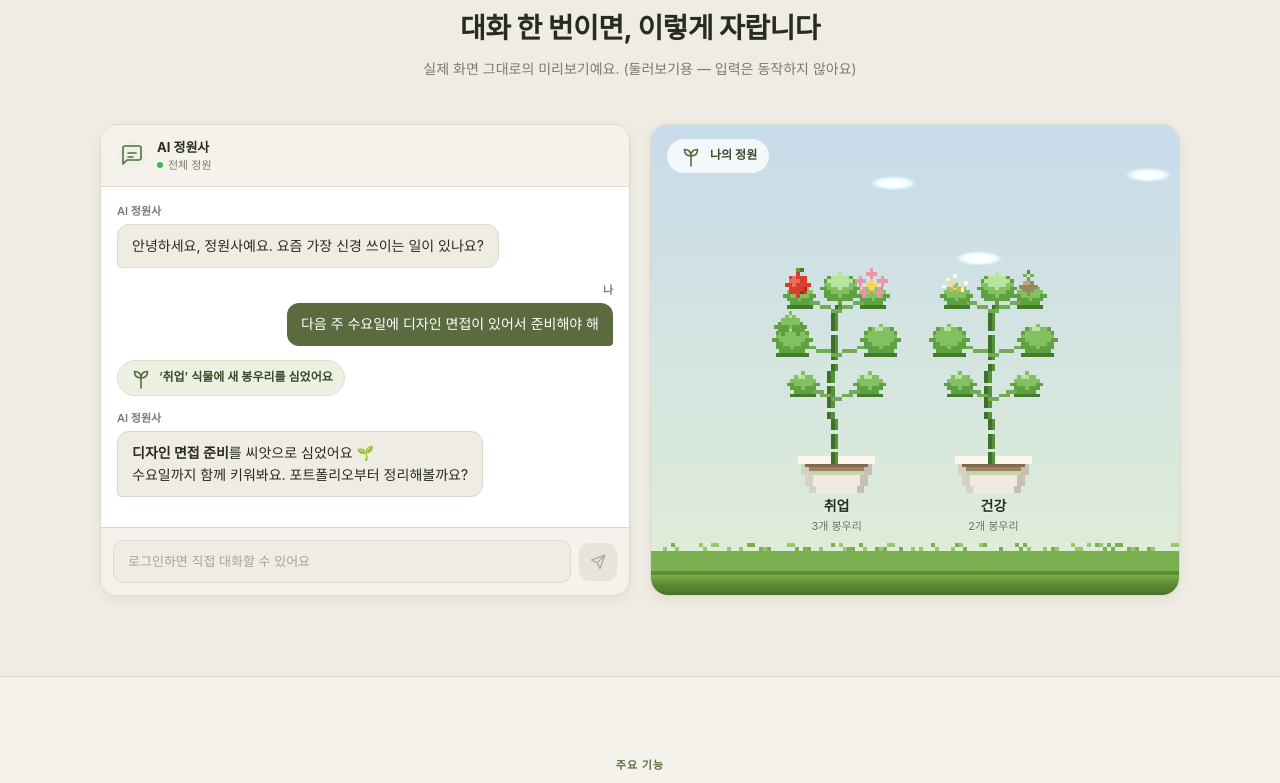
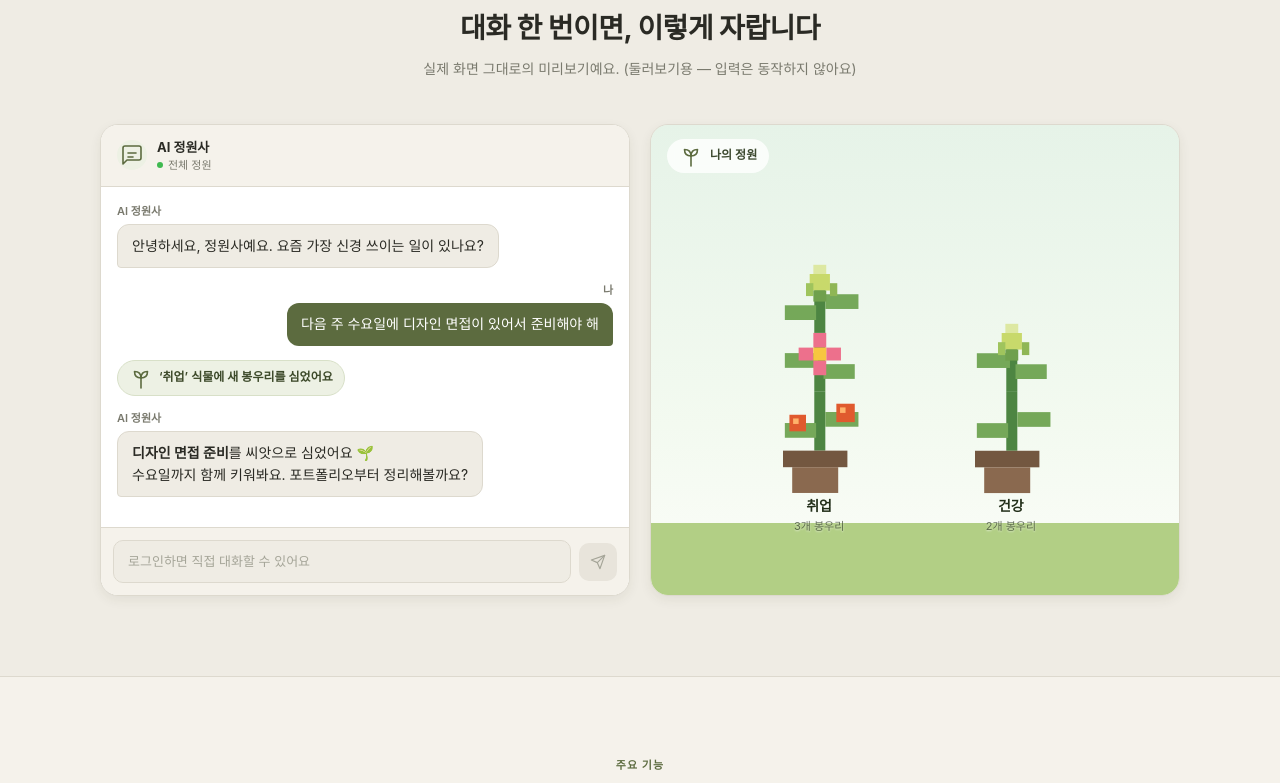
Before and after one commit to studysnack/Plant-Counselor, a Next.js app in the folder frontend/: page / in a window 1280 px wide. Shown: the part 647-1430 px from the top of the page. Built offline with nearby package versions, Linux system fonts and the light colour scheme; no server answers; a web font is replaced by a local one.

Commit message:
fix: UI의 자잘한 버그 수정, main cors 문제 수정

```diff
--- a/frontend/app/(app)/plants/page.tsx
+++ b/frontend/app/(app)/plants/page.tsx
@@ -1,6 +1,6 @@
 "use client";
 
-import { useMemo, useState, useRef, useEffect, useCallback } from "react";
+import { useMemo, useState, useRef, useEffect, useCallback, useSyncExternalStore } from "react";
 import { useQuery } from "@tanstack/react-query";
 import { useRouter } from "next/navigation";
 import { listPlants, Plant } from "@/lib/api/plants";
@@ -17,22 +17,20 @@ const PLANT_W = 178;
 const POT_H = 46;
 const LAYER_H = 64;
 const BOARD_MIN_W = 1800;
-const BOARD_MIN_H = 1580;
-const GRASS_TUFTS = Array.from({ length: 42 }, (_, index) => ({
-  left: 28 + index * 72,
-  top: 736 + (index % 3) * 8,
-  height: 18 + (index % 5) * 5,
-  color: index % 2 === 0 ? "#D7E8B2" : "#8BB463",
-}));
-const GROUND_SHADOWS = Array.from({ length: 13 }, (_, index) => ({
-  left: 76 + index * 226,
-  top: 912 + (index % 3) * 18,
-}));
+const BOARD_MIN_H = 1160;
+const GARDEN_BASELINE = 696;
+const VIEWPORT_GROUND_ROOM = 240;
+const FOREGROUND_GRASS_H = 120;
 
 const PIXEL = {
   stem: "#4D8542",
   leaf: "#75A859",
   leafLight: "#9CCB8C",
+  budUpper: "#C8D96B",
+  budTip: "#DDE8A2",
+  budSepalLeft: "#9FC45D",
+  budSepalRight: "#8FB655",
+  budSepalCenter: "#6FA04D",
   potLip: "#735740",
   potBody: "#8A694F",
   flower: "#ED708C",
@@ -43,7 +41,6 @@ const PIXEL = {
   rotBruise: "#2E1F14",
   wiltStem: "#7A6D55",
   wiltLeaf: "#A5946D",
-  harvest: "#E6B94E",
 };
 
 function Pixel({ x, y, w, h, color, radius = 0 }: {
@@ -64,9 +61,12 @@ function GrowthLayer({ bud, index }: { bud: Bud; index: number }) {
       <Pixel x={flip ? 94 : 52} y={34} w={34} h={16} color={leaf} />
       <Pixel x={flip ? 52 : 96} y={22} w={36} h={16} color={leaf} />
 
-      {status === "bud" && <>
-        <Pixel x={78} y={3} w={24} h={18} color={PIXEL.leafLight} />
-        <Pixel x={82} y={0} w={16} h={10} color={PIXEL.leaf} />
+      {(status === "seed" || status === "bud") && <>
+        <Pixel x={79} y={0} w={22} h={18} color={PIXEL.budUpper} />
+        <Pixel x={83} y={-10} w={14} h={10} color={PIXEL.budTip} />
+        <Pixel x={75} y={10} w={8} h={14} color={PIXEL.budSepalLeft} />
+        <Pixel x={101} y={10} w={8} h={14} color={PIXEL.budSepalRight} />
+        <Pixel x={83} y={18} w={14} h={12} color={PIXEL.budSepalCenter} />
       </>}
       {status === "flower" && <>
         <Pixel x={83} y={0} w={14} h={16} color={PIXEL.flower} />
@@ -90,8 +90,6 @@ function GrowthLayer({ bud, index }: { bud: Bud; index: number }) {
         <Pixel x={92} y={2} w={24} h={10} color={PIXEL.wiltLeaf} />
         <Pixel x={108} y={10} w={10} h={20} color={PIXEL.wiltStem} />
       </>}
-      {status === "harvested" && <Pixel x={102} y={15} w={18} h={18} color={PIXEL.harvest} />}
-      {status === "seed" && <Pixel x={79} y={4} w={22} h={14} color={PIXEL.leafLight} />}
     </div>
   );
 }
@@ -100,7 +98,7 @@ function PixelPlant({ buds }: { buds: Bud[] }) {
   return (
     <div style={{ position: "relative", width: PLANT_W, height: POT_H + Math.max(1, buds.length) * LAYER_H, imageRendering: "pixelated" }}>
       {buds.map((bud, index) => <GrowthLayer key={bud.id} bud={bud} index={index} />)}
-      {buds.length === 0 && <GrowthLayer bud={{ id: "empty", plant_id: "", title: "새싹", detail: "", type: "concern", status: "seed", progress: 0, deadline: null, last_progress_at: null, disappeared_at: null, created_at: "" }} index={0} />}
+      {buds.length === 0 && <GrowthLayer bud={{ id: "empty", plant_id: "", title: "새싹", detail: "", type: "concern", status: "harvested", progress: 0, deadline: null, last_progress_at: null, disappeared_at: null, created_at: "" }} index={0} />}
       <Pixel x={50} y={POT_H + Math.max(1, buds.length) * LAYER_H - POT_H} w={70} h={18} color={PIXEL.potLip} />
       <Pixel x={60} y={POT_H + Math.max(1, buds.length) * LAYER_H - 28} w={50} h={28} color={PIXEL.potBody} />
     </div>
@@ -195,6 +193,8 @@ function GardenPlant({ plant, buds, selected, onSelect, onDetail, onChat }: {
 
 type ViewMode = "garden" | "list";
 
+const subscribeHydration = () => () => {};
+
 function ViewToggle({ current, onChange }: { current: ViewMode; onChange: (m: ViewMode) => void }) {
   return (
     <div style={{ display: "inline-flex", padding: 2, background: "var(--bg-subtle)", border: "1px solid var(--border)", borderRadius: "var(--r-md)" }}>
@@ -215,13 +215,16 @@ export default function PlantsPage() {
   const router = useRouter();
   const { openWith, scope } = useChatStore();
   const { accessToken } = useAuthStore();
+  const hydrated = useSyncExternalStore(subscribeHydration, () => true, () => false);
   const [view, setView] = useState<ViewMode>("garden");
   const [query, setQuery] = useState("");
   const [selectedIdx, setSelectedIdx] = useState(0);
   const scrollRef = useRef<HTMLDivElement>(null);
 
-  const { data: plantsRes, isLoading } = useQuery({ queryKey: QK.plants(), queryFn: () => listPlants(), enabled: !!accessToken });
-  const { data: budsRes }              = useQuery({ queryKey: QK.buds(),   queryFn: () => listBuds(),   enabled: !!accessToken });
+  const queryEnabled = hydrated && !!accessToken;
+  const { data: plantsRes, isLoading } = useQuery({ queryKey: QK.plants(), queryFn: () => listPlants(), enabled: queryEnabled });
+  const { data: budsRes }              = useQuery({ queryKey: QK.buds(),   queryFn: () => listBuds(),   enabled: queryEnabled });
+  const showLoading = !queryEnabled || isLoading;
 
   const plants = useMemo(() => plantsRes?.ok ? plantsRes.data.items : [], [plantsRes]);
   const allBuds = useMemo(() => budsRes?.ok ? budsRes.data.items : [], [budsRes]);
@@ -231,17 +234,33 @@ export default function PlantsPage() {
     return m;
   }, [allBuds]);
 
+  const orderedPlants = useMemo(
+    () => [...plants].sort((a, b) => a.created_at.localeCompare(b.created_at)),
+    [plants],
+  );
   const filtered = useMemo(() => {
     const q = query.trim().toLowerCase();
-    return q ? plants.filter(p => p.name.toLowerCase().includes(q) || p.description.toLowerCase().includes(q)) : [...plants];
-  }, [plants, query]);
+    return q ? orderedPlants.filter(p => p.name.toLowerCase().includes(q) || p.description.toLowerCase().includes(q)) : orderedPlants;
+  }, [orderedPlants, query]);
 
   const activeCount = allBuds.filter(b => isActive(b.status)).length;
-  const wiltingCount = allBuds.filter((bud) => bud.status === "wilting").length;
   const maxVisibleBuds = Math.max(1, ...filtered.map((plant) => (budsByPlant.get(plant.id) ?? []).filter((bud) => !bud.disappeared_at).length));
-  const boardWidth = Math.max(BOARD_MIN_W, filtered.length * 256 + 260);
-  const gardenBaseline = Math.max(912, 220 + maxVisibleBuds * LAYER_H);
-  const boardHeight = Math.max(BOARD_MIN_H, gardenBaseline + 300);
+  // Include the add-card and a calm right margin inside the painted field.
+  // Otherwise the card extends past the board background and exposes a hard edge.
+  const boardWidth = Math.max(BOARD_MIN_W, filtered.length * 256 + 450);
+  const grassTufts = Array.from({ length: Math.ceil(boardWidth / 72) + 1 }, (_, index) => ({
+    left: 28 + index * 72,
+    top: 736 + (index % 3) * 8,
+    height: 18 + (index % 5) * 5,
+    color: index % 2 === 0 ? "#D7E8B2" : "#8BB463",
+  })).filter((tuft) => tuft.left + 38 <= boardWidth);
+  const groundShadows = Array.from({ length: Math.ceil(boardWidth / 226) }, (_, index) => ({
+    left: 76 + index * 226,
+    top: 912 + (index % 3) * 18,
+  })).filter((shadow) => shadow.left + 154 <= boardWidth);
+  const skyExtension = Math.max(0, 220 + maxVisibleBuds * LAYER_H - GARDEN_BASELINE);
+  const gardenBaseline = GARDEN_BASELINE + skyExtension;
+  const boardHeight = BOARD_MIN_H + skyExtension;
   const scopeSelectedIdx = scope.kind === "plant" && scope.id ? filtered.findIndex((plant) => plant.id === scope.id) : -1;
   const effectiveSelectedIdx = scopeSelectedIdx >= 0
     ? scopeSelectedIdx
@@ -260,7 +279,7 @@ export default function PlantsPage() {
     if (!viewport || !el) return;
     el.scrollIntoView({ behavior: "smooth", inline: "center", block: "nearest" });
     viewport.scrollTo({
-      top: Math.max(0, gardenBaseline - viewport.clientHeight + 160),
+      top: Math.max(0, gardenBaseline - viewport.clientHeight + VIEWPORT_GROUND_ROOM),
       behavior: "smooth",
     });
   }, [effectiveSelectedIdx, filtered.length, gardenBaseline, view]);
@@ -301,26 +320,14 @@ export default function PlantsPage() {
 
       {/* Toolbar */}
       <div style={view === "garden" ? {
-        position: "absolute", top: 24, right: 24, zIndex: 5,
+        position: "absolute", top: 110, left: 24, zIndex: 5,
       } : { display: "flex", alignItems: "center", gap: 8, marginBottom: 16, flexWrap: "wrap" }}>
         <ViewToggle current={view} onChange={setView} />
         {view === "list" && <input className="input" placeholder="식물 검색" value={query} onChange={e => setQuery(e.target.value)} style={{ maxWidth: 240 }} />}
       </div>
 
-      {view === "garden" && !isLoading && (
-        <div style={{
-          position: "absolute", top: 110, left: 24, zIndex: 5,
-          display: "flex", alignItems: "center", gap: 8, padding: "11px 13px",
-          border: "1px solid var(--border)", borderRadius: 18,
-          background: "rgba(255,255,255,0.94)", boxShadow: "0 8px 10px rgba(23,31,20,0.05)",
-        }}>
-          <span className="pill pill-bud">{plants.length}개 식물</span>
-          <span className="pill pill-wilting">시듦 {wiltingCount}</span>
-        </div>
-      )}
-
       {/* Loading skeleton */}
-      {isLoading && (
+      {showLoading && (
         <div>
           {view === "garden" ? (
             <GardenSkeleton />
@@ -333,8 +340,8 @@ export default function PlantsPage() {
         </div>
       )}
 
-      {/* Empty */}
-      {!isLoading && plants.length === 0 && (
+      {/* Empty list view */}
+      {!showLoading && plants.length === 0 && view === "list" && (
         <div className="card" style={{ padding: "56px 32px", textAlign: "center", background: "var(--bg-subtle)", border: "1px dashed var(--border-strong)" }}>
           <h2 className="t-h1" style={{ color: "var(--fg)", marginBottom: 8 }}>정원이 비어 있어요</h2>
           <p className="t-body-sm" style={{ color: "var(--fg-muted)", marginBottom: 20 }}>AI 정원사에게 말해보세요.</p>
@@ -343,21 +350,21 @@ export default function PlantsPage() {
       )}
 
       {/* Garden view — Figma-style bidirectional field */}
-      {!isLoading && plants.length > 0 && view === "garden" && (
+      {!showLoading && view === "garden" && (
         <div ref={scrollRef} style={{ position: "absolute", inset: 0, overflow: "auto", background: "#E6F3E8" }}>
           <div style={{
             position: "relative", width: boardWidth, height: boardHeight,
             background: "linear-gradient(180deg, #E6F3E8 0%, #F3FAF0 54%, #FCFDF9 100%)",
           }}>
-            <div style={{ position: "absolute", left: 0, right: 0, top: 688, height: 118, background: "#D7E8B2" }} />
-            <div style={{ position: "absolute", left: 0, right: 0, top: 760, bottom: 0, background: "#B2CF85" }} />
-            <div style={{ position: "absolute", left: 0, right: 0, top: 1090, bottom: 0, background: "#8BB463" }} />
-            {GRASS_TUFTS.map((tuft, index) => <span key={`tuft-${index}`} style={{
-              position: "absolute", left: tuft.left, top: tuft.top, width: 38, height: tuft.height,
+            <div style={{ position: "absolute", left: 0, right: 0, top: 688 + skyExtension, height: 118, background: "#D7E8B2" }} />
+            <div style={{ position: "absolute", left: 0, right: 0, top: 760 + skyExtension, bottom: 0, background: "#B2CF85" }} />
+            <div style={{ position: "absolute", left: 0, right: 0, bottom: 0, height: FOREGROUND_GRASS_H, background: "#8BB463" }} />
+            {grassTufts.map((tuft, index) => <span key={`tuft-${index}`} style={{
+              position: "absolute", left: tuft.left, top: tuft.top + skyExtension, width: 38, height: tuft.height,
               borderRadius: 10, background: tuft.color,
             }} />)}
-            {GROUND_SHADOWS.map((shadow, index) => <span key={`shadow-${index}`} style={{
-              position: "absolute", left: shadow.left, top: shadow.top, width: 154, height: 22,
+            {groundShadows.map((shadow, index) => <span key={`shadow-${index}`} style={{
+              position: "absolute", left: shadow.left, top: shadow.top + skyExtension, width: 154, height: 22,
               borderRadius: 999, background: "#68874D",
             }} />)}
             {filtered.map((plant, i) => {
@@ -365,12 +372,8 @@ export default function PlantsPage() {
               const visibleBudCount = plantBuds.filter((bud) => !bud.disappeared_at).length;
               const plantHeight = POT_H + Math.max(1, visibleBudCount) * LAYER_H;
               return <div key={plant.id} data-garden-plant={i} style={{
-                position: "absolute", left: 80 + i * 256, top: gardenBaseline - plantHeight + (i % 3) * 18,
+                position: "absolute", left: 80 + i * 256, top: gardenBaseline - plantHeight + (i % 2) * 10,
               }}>
-                <div style={{
-                  position: "absolute", left: 28, top: plantHeight - 20, width: 154, height: 22,
-                  borderRadius: 999, background: "#68874D",
-                }} />
                 <GardenPlant
                   plant={plant}
                   buds={plantBuds}
@@ -381,21 +384,22 @@ export default function PlantsPage() {
                 />
               </div>;
             })}
-            <div style={{
+            <button type="button" onClick={() => openWith()} style={{
               position: "absolute", left: 80 + filtered.length * 256, top: gardenBaseline - 180,
               width: 210, height: 286, padding: "72px 18px 0", textAlign: "center",
               borderRadius: 18, border: "1px solid var(--border)", background: "rgba(255,255,255,0.72)",
+              cursor: "pointer", fontFamily: "inherit",
             }}>
               <div style={{ color: "var(--accent)", fontSize: 34, lineHeight: 1 }}>+</div>
-              <strong style={{ display: "block", marginTop: 18, color: "var(--fg)", fontSize: 15 }}>새 식물 자리</strong>
-              <span style={{ display: "block", marginTop: 10, color: "var(--fg-muted)", fontSize: 12, lineHeight: 1.5 }}>고민이 추가되면 이곳에 배치됩니다.</span>
-            </div>
+              <strong style={{ display: "block", marginTop: 18, color: "var(--fg)", fontSize: 15 }}>{plants.length === 0 ? "첫 식물 심기" : "새 식물 자리"}</strong>
+              <span style={{ display: "block", marginTop: 10, color: "var(--fg-muted)", fontSize: 12, lineHeight: 1.5 }}>{plants.length === 0 ? "AI 정원사와 대화해 첫 고민을 심어보세요." : "고민이 추가되면 이곳에 배치됩니다."}</span>
+            </button>
           </div>
         </div>
       )}
 
       {/* List view */}
-      {!isLoading && plants.length > 0 && view === "list" && (
+      {!showLoading && plants.length > 0 && view === "list" && (
         <div className="stagger" style={{ display: "grid", gridTemplateColumns: "repeat(auto-fill, minmax(280px, 1fr))", gap: 14 }}>
           {filtered.map(p => (
             <PlantCard key={p.id} plant={p} buds={budsByPlant.get(p.id) ?? []}
--- a/frontend/app/page.tsx
+++ b/frontend/app/page.tsx
@@ -5,27 +5,26 @@
 import Link from "next/link";
 import AuthRedirect from "./_components/AuthRedirect";
 
-// ── Sprite constants (mirror /sprites/manifest.json v5) ─────────────────────
+// ── Garden pixel constants (mirror the current /plants renderer) ─────────────
 
-const S = "/sprites";
-const PLANT_IMG = { file: `${S}/plant.png`, w: 140, h: 240 };
-const SLOTS = [
-  { x: 28, y: 12 }, { x: 108, y: 12 },
-  { x: 20, y: 56 }, { x: 116, y: 56 },
-  { x: 32, y: 108 }, { x: 104, y: 108 },
-];
-// anchor (ax, ay) = center of each bud sprite, so it sits centered on its slot.
-const BUD_SPRITES: Record<string, { file: string; w: number; h: number; ax: number; ay: number }> = {
-  seed:      { file: `${S}/bud_seed.png`,      w: 20, h: 28, ax: 10, ay: 14 },
-  sprout:    { file: `${S}/bud_sprout.png`,    w: 36, h: 28, ax: 18, ay: 14 },
-  flower:    { file: `${S}/bud_flower.png`,    w: 36, h: 32, ax: 18, ay: 16 },
-  fruit:     { file: `${S}/bud_fruit.png`,     w: 28, h: 32, ax: 14, ay: 16 },
-  wilted:    { file: `${S}/bud_wilted.png`,    w: 28, h: 24, ax: 14, ay: 12 },
-  harvested: { file: `${S}/bud_harvested.png`, w: 28, h: 20, ax: 14, ay: 10 },
-};
-const STATUS_MAP: Record<string, string> = {
-  seed: "seed", bud: "sprout", flower: "flower", fruit: "fruit",
-  wilting: "wilted", rot: "wilted", harvested: "harvested",
+const DEMO_PLANT_W = 178;
+const DEMO_POT_H = 46;
+const DEMO_LAYER_H = 64;
+const DEMO_PIXEL = {
+  stem: "#4D8542",
+  leaf: "#75A859",
+  leafLight: "#9CCB8C",
+  budUpper: "#C8D96B",
+  budTip: "#DDE8A2",
+  budSepalLeft: "#9FC45D",
+  budSepalRight: "#8FB655",
+  budSepalCenter: "#6FA04D",
+  potLip: "#735740",
+  potBody: "#8A694F",
+  flower: "#ED708C",
+  flowerCenter: "#F7C740",
+  fruit: "#E05A2E",
+  fruitShine: "#FFB26B",
 };
 
 // ── SVG icons ──────────────────────────────────────────────────────────────
@@ -107,43 +106,56 @@ function IconGoogle() {
 
 // ── Preview mock-ups (non-interactive) ──────────────────────────────────────
 
-// A single static plant composite (plant.png + buds at their slot positions).
+function DemoPixel({ x, y, w, h, color }: { x: number; y: number; w: number; h: number; color: string }) {
+  return <span style={{ position: "absolute", left: x, top: y, width: w, height: h, background: color }} />;
+}
+
+function DemoGrowthLayer({ status, index }: { status: string; index: number }) {
+  const flip = index % 2 === 1;
+  return (
+    <div style={{ position: "absolute", left: 0, bottom: DEMO_POT_H + index * DEMO_LAYER_H, width: DEMO_PLANT_W, height: DEMO_LAYER_H }}>
+      <DemoPixel x={84} y={0} w={12} h={64} color={DEMO_PIXEL.stem} />
+      <DemoPixel x={flip ? 94 : 52} y={34} w={34} h={16} color={DEMO_PIXEL.leaf} />
+      <DemoPixel x={flip ? 52 : 96} y={22} w={36} h={16} color={DEMO_PIXEL.leaf} />
+      {(status === "seed" || status === "bud") && <>
+        <DemoPixel x={79} y={0} w={22} h={18} color={DEMO_PIXEL.budUpper} />
+        <DemoPixel x={83} y={-10} w={14} h={10} color={DEMO_PIXEL.budTip} />
+        <DemoPixel x={75} y={10} w={8} h={14} color={DEMO_PIXEL.budSepalLeft} />
+        <DemoPixel x={101} y={10} w={8} h={14} color={DEMO_PIXEL.budSepalRight} />
+        <DemoPixel x={83} y={18} w={14} h={12} color={DEMO_PIXEL.budSepalCenter} />
+      </>}
+      {status === "flower" && <>
+        <DemoPixel x={83} y={0} w={14} h={16} color={DEMO_PIXEL.flower} />
+        <DemoPixel x={67} y={16} w={16} h={14} color={DEMO_PIXEL.flower} />
+        <DemoPixel x={97} y={16} w={16} h={14} color={DEMO_PIXEL.flower} />
+        <DemoPixel x={83} y={30} w={14} h={16} color={DEMO_PIXEL.flower} />
+        <DemoPixel x={83} y={16} w={14} h={14} color={DEMO_PIXEL.flowerCenter} />
+      </>}
+      {status === "fruit" && <>
+        <DemoPixel x={57} y={25} w={18} h={18} color={DEMO_PIXEL.fruit} />
+        <DemoPixel x={108} y={13} w={20} h={20} color={DEMO_PIXEL.fruit} />
+        <DemoPixel x={61} y={29} w={6} h={6} color={DEMO_PIXEL.fruitShine} />
+        <DemoPixel x={112} y={17} w={6} h={6} color={DEMO_PIXEL.fruitShine} />
+      </>}
+    </div>
+  );
+}
+
+// Static preview using the same one-bud-per-layer composition as /plants.
 function DemoPlant({ name, caption, buds, scale = 1 }: {
   name: string; caption: string; scale?: number;
   buds: { status: string; title: string }[];
 }) {
-  const w = PLANT_IMG.w * scale;
-  const h = PLANT_IMG.h * scale;
+  const h = DEMO_POT_H + Math.max(1, buds.length) * DEMO_LAYER_H;
   return (
     <div style={{ display: "flex", flexDirection: "column", alignItems: "center", flexShrink: 0 }}>
-      <div style={{ position: "relative", width: w, height: h, imageRendering: "pixelated" }}>
-        <img src={PLANT_IMG.file} alt={name} width={w} height={h}
-          style={{ imageRendering: "pixelated", display: "block" }} draggable={false} />
-        {buds.slice(0, SLOTS.length).map((b, i) => {
-          const slot = SLOTS[i];
-          const meta = BUD_SPRITES[STATUS_MAP[b.status] ?? "seed"];
-          if (!slot || !meta) return null;
-          return (
-            <img
-              key={i}
-              src={meta.file}
-              alt={b.title}
-              title={b.title}
-              width={meta.w * scale}
-              height={meta.h * scale}
-              draggable={false}
-              style={{
-                position: "absolute",
-                left: slot.x * scale - meta.ax * scale,
-                top: slot.y * scale - meta.ay * scale,
-                imageRendering: "pixelated",
-                zIndex: 3,
-              }}
-            />
-          );
-        })}
+      <div style={{ width: DEMO_PLANT_W * scale, height: h * scale }}>
+        <div style={{ position: "relative", width: DEMO_PLANT_W, height: h, imageRendering: "pixelated", transform: `scale(${scale})`, transformOrigin: "top left" }}>
+          {buds.map((bud, index) => <DemoGrowthLayer key={`${bud.title}-${index}`} status={bud.status} index={index} />)}
+          <DemoPixel x={50} y={h - DEMO_POT_H} w={70} h={18} color={DEMO_PIXEL.potLip} />
+          <DemoPixel x={60} y={h - 28} w={50} h={28} color={DEMO_PIXEL.potBody} />
         </div>
-      {/* Dark, theme-independent label (the garden sits on a fixed light sky). */}
+      </div>
       <div style={{ textAlign: "center", marginTop: 2, position: "relative", zIndex: 10 }}>
         <div style={{ fontSize: 14, fontWeight: 700, color: "#23301a", textShadow: "0 1px 3px rgba(255,255,255,0.7)" }}>{name}</div>
         <div style={{ fontSize: 11, color: "rgba(35,48,26,0.65)", textShadow: "0 1px 2px rgba(255,255,255,0.6)", marginTop: 1 }}>{caption}</div>
@@ -152,7 +164,7 @@ function DemoPlant({ name, caption, buds, scale = 1 }: {
   );
 }
 
-// The garden preview — sky + plants + grass strip, mirroring the real /plants view.
+// The garden preview mirrors the current 2D grass field used by /plants.
 function GardenPreview() {
   return (
     <div style={{
@@ -164,8 +176,7 @@ function GardenPreview() {
       {/* Sky */}
       <div style={{
         position: "absolute", inset: 0,
-        backgroundImage: `url(${S}/sky.png)`,
-        backgroundSize: "cover", backgroundPosition: "center bottom",
+        background: "linear-gradient(180deg, #E6F3E8 0%, #F3FAF0 64%, #FCFDF9 100%)",
         zIndex: 0,
       }} />
       {/* Caption chip */}
@@ -206,16 +217,8 @@ function GardenPreview() {
           ]}
         />
       </div>
-      {/* Grass + soil */}
-      <div style={{ position: "absolute", bottom: 0, left: 0, right: 0, height: 52, zIndex: 1, pointerEvents: "none" }}>
-        <div style={{
-          height: 32,
-          backgroundImage: `url(${S}/grass.png)`,
-          backgroundRepeat: "repeat-x", backgroundSize: "auto 32px",
-          backgroundPosition: "bottom", imageRendering: "pixelated",
-        }} />
-        <div style={{ height: 20, background: "linear-gradient(180deg, #7AB050 0%, #5A8A30 50%, #4A7228 100%)" }} />
-      </div>
+      {/* Grass field */}
+      <div style={{ position: "absolute", bottom: 0, left: 0, right: 0, height: 72, zIndex: 1, pointerEvents: "none", background: "#B2CF85" }} />
     </div>
   );
 }
@@ -414,6 +417,7 @@ export default function LandingPage() {
           </div>
         </header>
 
+        <main style={{ flex: 1 }}>
           {/* ── Hero ─────────────────────────────────────────────────── */}
           <section style={{
           flex: "none",
@@ -718,6 +722,7 @@ export default function LandingPage() {
             </Link>
           </div>
           </section>
+        </main>
 
         {/* ── Footer ───────────────────────────────────────────────── */}
         <footer style={{
--- a/frontend/components/layout/NotificationsPopover.tsx
+++ b/frontend/components/layout/NotificationsPopover.tsx
@@ -25,6 +25,8 @@ const KIND_META: Record<string, KindMeta> = {
   announcement:     { label: "공지사항",                  color: "var(--positive)" },
   warning:          { label: "경고",                      color: "var(--warning)" },
 };
+
+const NOTIFICATION_LIST_MAX_H = 210;
 
 function kindMeta(kind: string): KindMeta {
   return KIND_META[kind] ?? { label: kind, color: "var(--fg-muted)" };
@@ -239,7 +241,7 @@ export default function NotificationsPopover({ onClose }: { onClose: () => void
         </div>
       </header>
 
-      <div style={{ flex: 1, overflowY: "auto" }}>
+      <div style={{ flex: 1, minHeight: 0, maxHeight: NOTIFICATION_LIST_MAX_H, overflowY: "auto" }}>
         {items.length === 0 ? (
           <div style={{ padding: "28px 16px", textAlign: "center" }}>
             <div className="t-body-sm" style={{ color: "var(--fg-muted)" }}>
```
Also changed, not shown: frontend/app/(app)/calendar/page.tsx (+5 -5 lines), 2 other files (tests, documents, lock files or other folders). Lines whose indentation alone changed are shown as unchanged.
